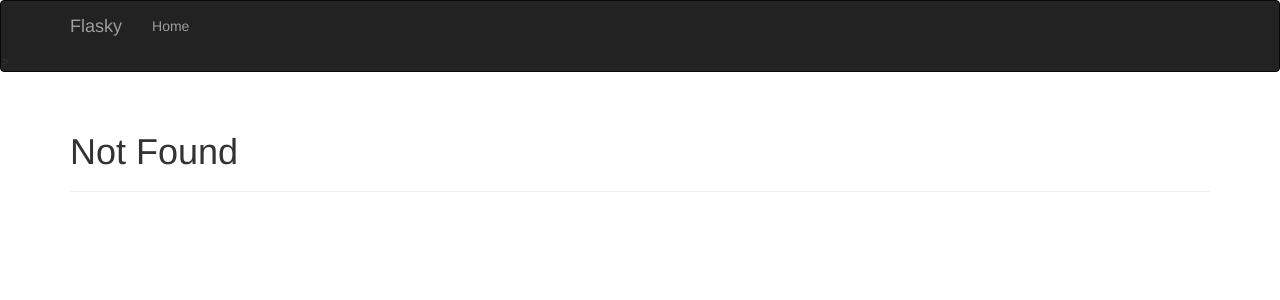
After one commit to JDK-projects/FlaskWebDev, a Flask app: template flasky/templates/404.html in a window 1280 px wide. The commit adds this page. Shown: the top 300 px of the page. Run offline with Flask 2, Linux system fonts and the light colour scheme; the template is opened without the code that fills it, so the values that code supplies are empty; some libraries are stand-ins or nearby versions.

Commit message:
errors, favicon, moment

```diff
--- a/flasky/hello.py
+++ b/flasky/hello.py
@@ -1,22 +1,37 @@
-from flask import Flask, request, make_response, render_template
+from datetime import datetime
+
+from flask import Flask, make_response, render_template, request
+from flask_bootstrap import Bootstrap
+from flask_moment import Moment
+
 import debugger
 
 debugger.initializeFlaskServiceDebuggerIfNeeded()
 
 app = Flask(__name__)
+bootstrap = Bootstrap(app)
+moment = Moment(app)
 
-@app.route('/')
+@app.route("/")
 def index():
-     return render_template('index.html')
+    return render_template("index.html", current_time=datetime.utcnow())
 
-     # response = make_response('<h1>This document carries a cookie!</h1>')
-     # response.set_cookie(42)
-     # return response
-     # userAgent = request.headers.get('User-Agent')
-     # return f'<p>Your browser is {userAgent}</p>'
+    # response = make_response('<h1>This document carries a cookie!</h1>')
+    # response.set_cookie(42)
+    # return response
+    # userAgent = request.headers.get('User-Agent')
+    # return f'<p>Your browser is {userAgent}</p>'
 
 
-@app.route('/user/<name>')
+@app.route("/user/<name>")
 def user(name):
-     return render_template('user.html', name=name)
-     # return f'<h1>Hello, {name}!</h1>'
+    return render_template("user.html", name=name)
+    # return f'<h1>Hello, {name}!</h1>'
+
+@app.errorhandler(404)
+def page_not_found(e):
+    return render_template('404.html'), 404
+
+@app.errorhandler(500)
+def internal_server_error(e):
+    return render_template('500.html'), 500
--- /dev/null
+++ b/flasky/templates/404.html
@@ -0,0 +1,9 @@
+{% extends "base.html" %}
+
+{% block title %}Flasky - Page not found{% endblock %}
+
+{% block page_content %}
+<div class="page-header">
+  <h1>Not Found</h1>
+</div>
+{% endblock %}
--- /dev/null
+++ b/flasky/templates/base.html
@@ -0,0 +1,42 @@
+{% extends "bootstrap/base.html" %}
+
+{% block title %}Flasky{% endblock %}
+
+{% block scripts %}
+{{ super() }}
+{{ moment.include_jquery() }}
+{{ moment.include_moment() }}
+  {% block head %}
+  {{ super() }}
+  <link rel="shortcut.icon", href="{{ url_for('static', filename='favicon.ico') }}" type="image/x-icon">
+  <link rel="icon" href="{{ url_for('static', filename='favicon.ico') }}" type="image/x-icon">
+  {% endblock %}
+{% endblock %}
+
+
+{% block navbar %}
+<div class="navbar navbar-inverse" role="navigation">
+  <div class="container">
+    <div class="navbar-header">
+      <button type="button" class="navbar-toggle" data-toggle="collapse" data-target=".navbar-collapse">
+        <span class="sr-only">Toggle navigation</span>
+        <span class="icon-bar"></span>
+        <span class="icon-bar"></span>
+        <span class="icon-bar"></span>
+      </button>
+      <a class="navbar-brand" href="/">Flasky</a>
+    </div>
+    <div class="navbar-collapse collapse">
+      <ul class="nav navbar-nav">
+        <li><a href="/">Home</a></li>
+      </ul>
+    </div>
+  </div>>
+</div>
+{% endblock %}
+
+{% block content %}
+<div class="container">
+  {% block page_content %}{% endblock %}
+</div>
+{% endblock %}
```
Also changed, not shown: flasky/templates/500.html (added, +9 -0 lines), flasky/templates/index.html (+10 -5 lines), flasky/templates/user.html (+9 -4 lines), requirements.txt (+6 -2 lines), .devcontainer/devcontainer.json, flasky/static/favicon.ico (added).
